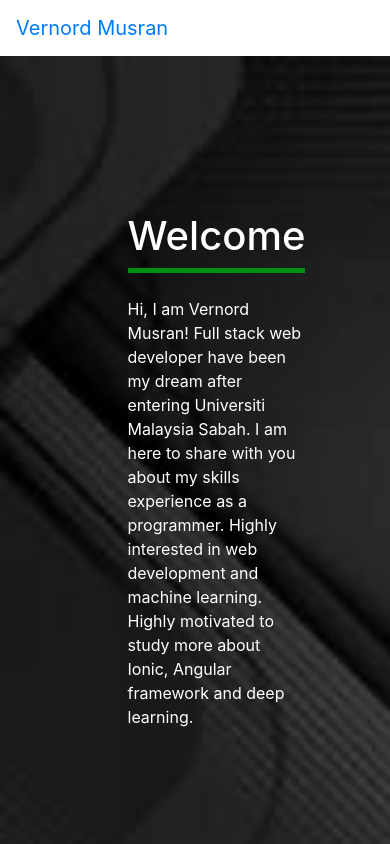
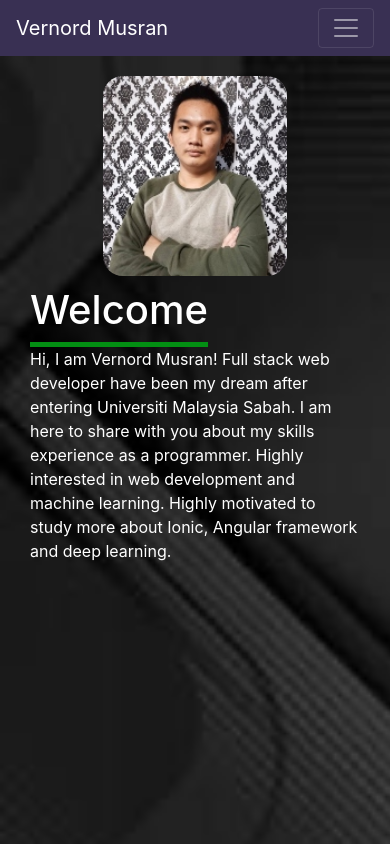
Before and after one commit to dronrev/my_portfolio_vernord.github.io, a plain HTML site: page index.html in a window 390 px wide. Shown: the top 844 px of the page. Drawn offline with nearby package versions, Linux system fonts and the light colour scheme.

Commit message:
updated first section

```diff
--- /dev/null
+++ b/animation.css
@@ -0,0 +1,33 @@
+.main{
+    animation-name: circle-in-hesitate;
+    animation-duration: 2.5s;
+}
+
+@keyframes circle-in-hesitate {
+    0% {
+      clip-path: circle(0%);
+    }
+    40% {
+      clip-path: circle(40%);
+    }
+    100% {
+      clip-path: circle(125%);
+    }
+  }
+
+  [transition-style="in:circle:hesitate"] {
+    animation: 2.5s cubic-bezier(.25, 1, .30, 1) circle-in-hesitate both;
+  }
+
+  @keyframes wipe-in-right {
+    from {
+      clip-path: inset(0 100% 0 0);
+    }
+    to {
+      clip-path: inset(0 0 0 0);
+    }
+  }
+
+  [transition-style="in:wipe:right"] {
+    animation: 2.5s cubic-bezier(.25, 1, .30, 1) wipe-in-right both;
+  }
--- a/index.html
+++ b/index.html
@@ -41,13 +41,14 @@
       href="https://cdnjs.cloudflare.com/ajax/libs/font-awesome/4.7.0/css/font-awesome.min.css"
     />
     <link rel="stylesheet" href="portfolio1.css" />
+    <link rel="stylesheet" href="animation.css">
     <script src="https://smtpjs.com/v3/smtp.js">
     </script>
     <script src="app.js"></script>
   </head>
   <body>
     <!-- Navbar -->
-    <nav class="navbar navbar-expand-lg bg-body-tertiary">
+    <nav class="navbar navbar-dark navbar-expand-lg bg-body-tertiary">
       <div class="container-fluid">
         <a class="navbar-brand" href="#">Vernord Musran</a>
         <button
@@ -75,6 +76,9 @@
               <li class="nav-item">
                 <a href="#education" class="nav-link">Education</a>
               </li>
+              <li class="nav-item">
+                <a href="https://github.com/dronrev?tab=repositories" class="nav-link">Github Repo</a>
+              </li>
             <li class="nav-item">
               <a href="#contact" class="nav-link">Contact</a>
             </li>
@@ -94,13 +98,15 @@
 
     <!-- Main -->
     <section class="main">
-        <div class="container col-left-content ">
-            <div class="container-fluid">
-                <div class="heading-title">
-                  <h1>Welcome</h1>
-                </div>
-                <br>
+        <div class="container first-layer">
+            <div class="container-fluid first-content">
+              <div class="prof-pic">
+                <img src="assets/vernord.jpg" alt="">
+              </div>
                 <div class="index-content">
+                  <div class="heading-title">
+                    <h1>Welcome</h1>
+                  </div>
                   <p>
                     Hi, I am Vernord Musran! Full stack web developer have been my
                     dream after entering Universiti Malaysia Sabah. I am here to share
@@ -115,7 +121,7 @@
 
     <section class="about-me">
         <div class="container d-flex">
-            <img src="assets/vernord.jpg" alt="">
+
             <div class="p-2">
                 <h2 style="color: aliceblue;">About me</h2>
                 <p style="color: antiquewhite;">My name is Vernord Musran. Currently studying in UMS taking a course in Software Engineering. A person who loves to explore more about web development and cybersecurity. To build a website, my current tool is Visual Studio Code. Frameworks that I am familiar with is, Bootstrap, Ionic, Angular for front-end development.
--- a/portfolio1.css
+++ b/portfolio1.css
@@ -6,23 +6,60 @@ body{
 }
 
 nav{
-    background-color: white;
+    background-color: #393053;
 }
 
 .main{
     background-image: url("assets/mainBackground.jpg");
     background-size: cover;
     min-height: 100vh;
+}
+
+
+.heading-title{
+    border-bottom: 5px solid rgb(3, 143, 19);
+    width: fit-content;
+}
+
+.fisrt-layer{
     display: grid;
     place-items: center;
-    grid-template-columns: auto auto;
+    width: 50%;
 }
 
-.index-content{
+.first-layer p,h1{
+    color: rgb(255, 255, 255);
 
 }
 
-.col-right-content>img{
+
+.first-content{
+    display: grid;
+    grid-template-columns: repeat(2,1fr);
+    place-items: center;
+    min-height: 80vh;
+}
+
+
+.prof-pic img{
+    border-radius: 20px;
+    max-width: 300px;
+    height: 300px;
+}
+
+@media only screen and (max-width : 1000px){
+
+    .first-content{
+        display: flex;
+        gap: 10px;
+        flex-direction: column;
+    }
+    .prof-pic img{
+        margin-top: 20px;
+        border-radius: 20px;
+        max-width: 200px;
+        height: 200px;
+    }
 
 }
 
@@ -75,20 +112,6 @@ li.my-item:nth-child(odd){
     background-color: rgb(66, 66, 66);
 }
 
-.col-left-content{
-    display: grid;
-    place-items: center;
-    width: 50%;
-}
-.col-left-content p,h1{
-    color: rgb(255, 255, 255);
-
-}
-
-.heading-title{
-    border-bottom: 5px solid rgb(3, 143, 19);
-}
-
 .copyright-check{
     background-color: white;
     color: black;
@@ -129,6 +152,3 @@ li.my-item:nth-child(odd){
 .section-item>h2{
     text-align: center;
 }
-.head{
-
-}
```
